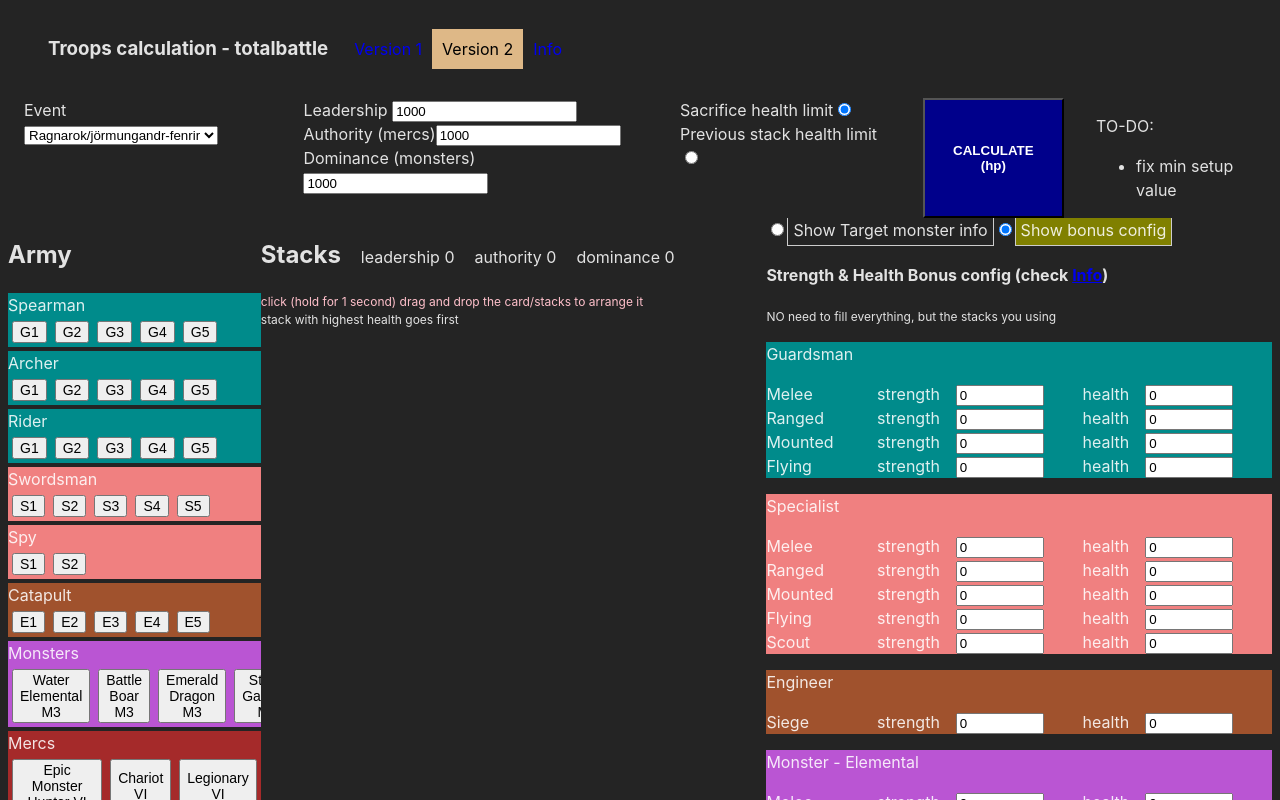
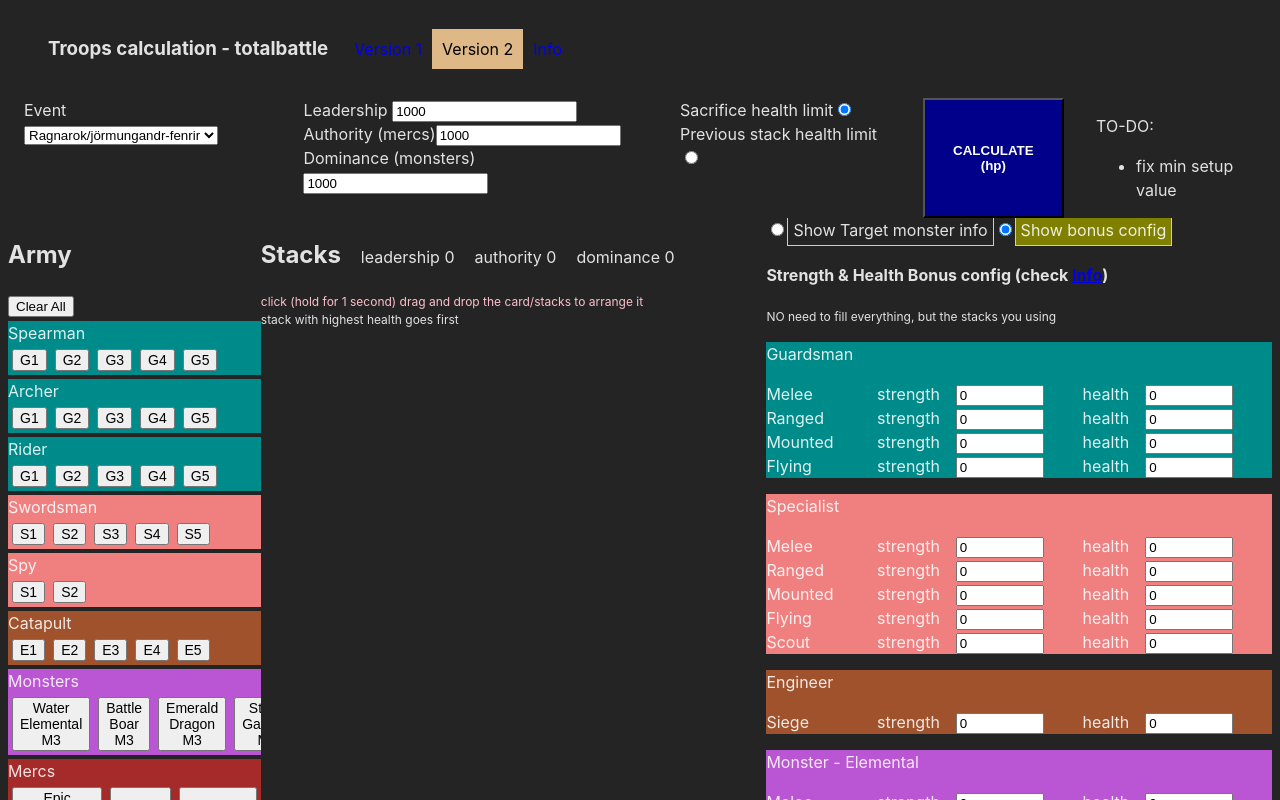
Before and after one commit to moigithub/totalbattlecaballitos, a React (Vite) app: page /v2 in a window 1280 px wide. Shown: the top 800 px of the page. Built offline with nearby package versions, Linux system fonts and the light colour scheme.

Commit message:
clear army

```diff
--- a/src/ArmyList.tsx
+++ b/src/ArmyList.tsx
@@ -36,10 +36,12 @@
   SwordmanS5,
   waterElemental
 } from './soldiers'
-import { Stack, useStackStore } from './stackStore'
+import { useStackStore } from './stackStore'
+import { Stack } from './types'
 
 export const ArmyList = () => {
   const addStack = useStackStore(state => state.addStack)
+  const setArmy = useStackStore(state => state.setArmy)
   // const bonus = useStackStore(state => state.bonus)
 
   const addTroops = (type: string) => {
@@ -147,7 +149,17 @@
 
   return (
     <div className='army-container'>
-      <h2>Army</h2>
+      <div className='army-header'>
+        <h2>Army</h2>
+        <button
+          className='btn-clear-army'
+          onClick={() => {
+            setArmy([])
+          }}
+        >
+          Clear All
+        </button>
+      </div>
       <div className='army-list'>
         <div className='guardsmen'>
           <p className='group-title'>Spearman</p>
```
